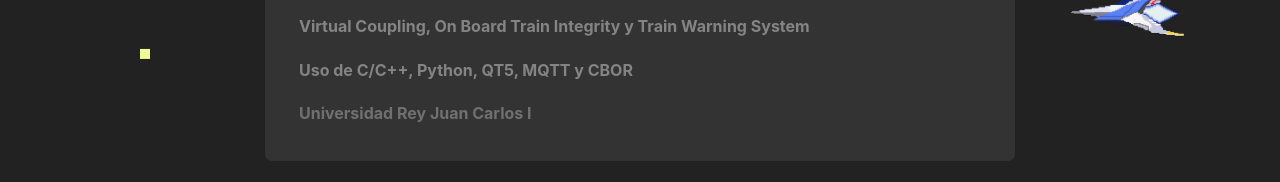
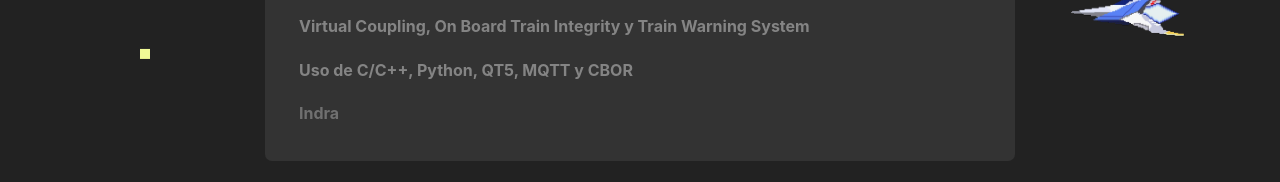
Before and after one commit to Ecenys/ecenys.github.io, a plain HTML site: page index.html in a window 1280 px wide. Shown: the part 3399-3581 px from the top of the page. Drawn offline with nearby package versions, Linux system fonts and the light colour scheme; files whose address does not match are found by name.

Commit message:
Correccion empresa a Indra

```diff
--- a/index.html
+++ b/index.html
@@ -280,7 +280,7 @@
 							<p>Ingeniero de Sistemas Ferroviarios en el programa Europeo "Europe’s Rail Joint Undertaking". Investigación y desarrollo de nuevos sistemas para ETCS 3.</p>
 							<p>Virtual Coupling, On Board Train Integrity y Train Warning System</p>
 							<p>Uso de C/C++, Python, QT5, MQTT y CBOR</p>
-							<span class="school">Universidad Rey Juan Carlos I</span>
+							<span class="school">Indra</span>
 						</div>
 
 						<div class="resume-item mb-4">
```
